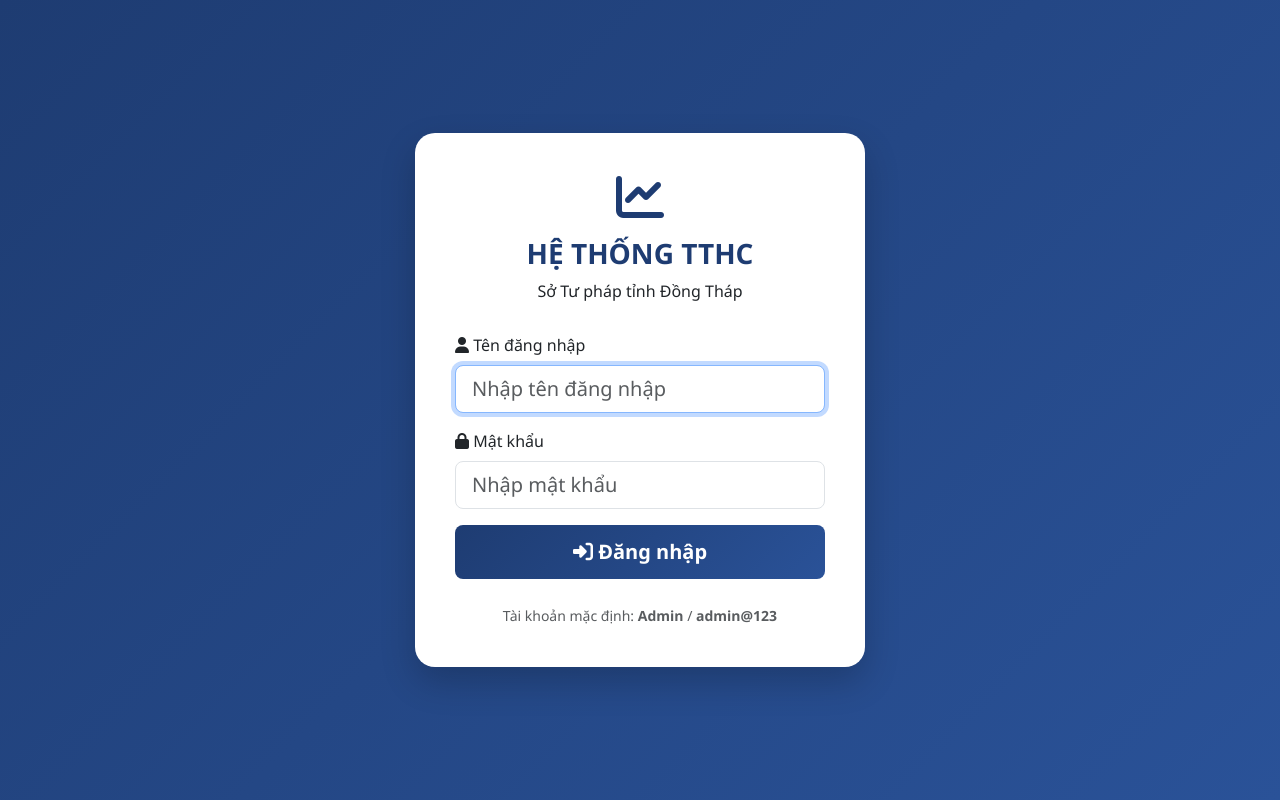
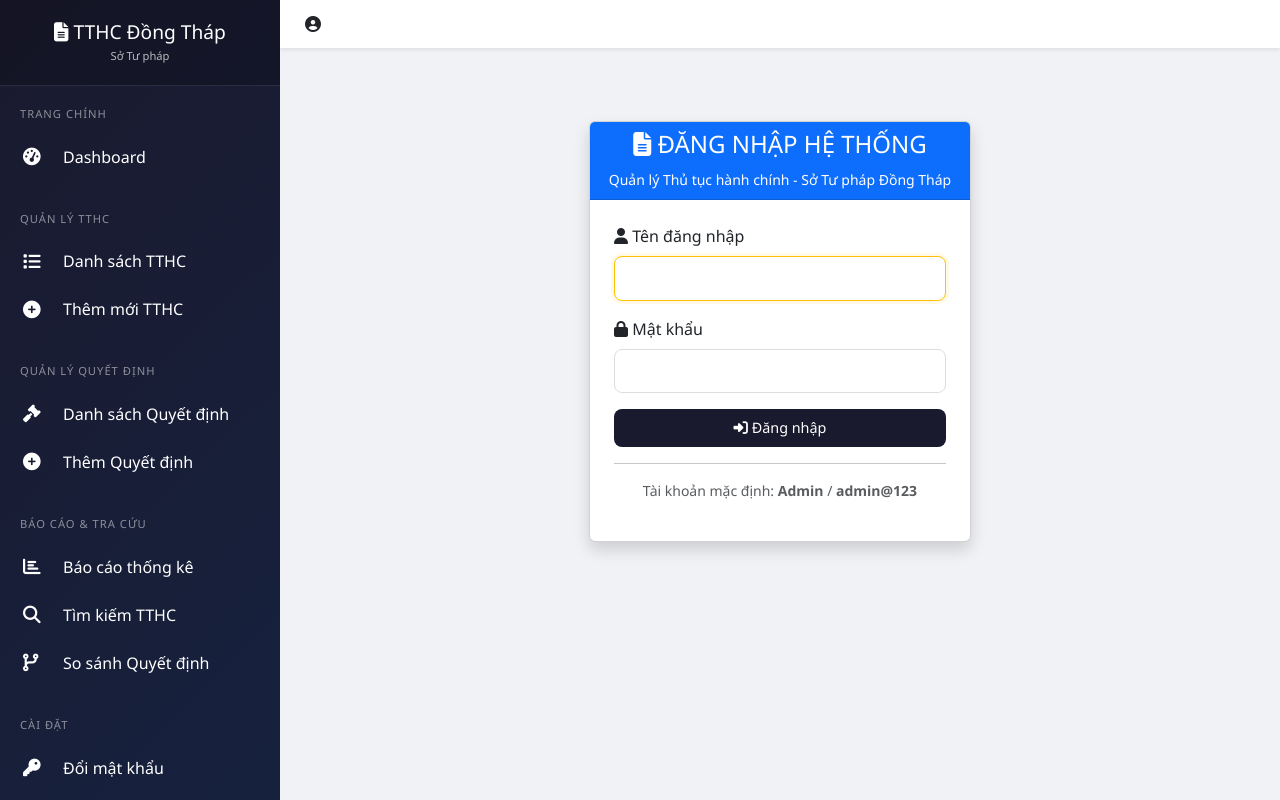
Before and after one commit to sotuphap-stpdt/quan-ly-tthc, a Flask app: page /login in a window 1280 px wide. Run offline with Flask 3, Linux system fonts and the light colour scheme.

Commit message:
Update login.html

```diff
--- a/templates/login.html
+++ b/templates/login.html
@@ -1,53 +1,38 @@
-<!DOCTYPE html>
-<html lang="vi">
-<head>
-    <meta charset="UTF-8">
-    <title>Đăng nhập - HỆ THỐNG TTHC SỞ TƯ PHÁP TỈNH ĐỒNG THÁP</title>
-    <link href="https://cdn.jsdelivr.net/npm/bootstrap@5.3.0/dist/css/bootstrap.min.css" rel="stylesheet">
-    <link rel="stylesheet" href="https://cdnjs.cloudflare.com/ajax/libs/font-awesome/6.4.0/css/all.min.css">
-    <style>
-        body { background: linear-gradient(135deg, #1e3c72 0%, #2a5298 100%); min-height: 100vh; display: flex; align-items: center; justify-content: center; font-family: 'Segoe UI', Tahoma, Geneva, Verdana, sans-serif; }
-        .login-card { background: white; border-radius: 20px; box-shadow: 0 15px 35px rgba(0,0,0,0.2); padding: 40px; width: 100%; max-width: 450px; }
-        .login-header { text-align: center; margin-bottom: 30px; }
-        .login-header h3 { color: #1e3c72; font-weight: bold; }
-        .btn-login { background: linear-gradient(135deg, #1e3c72 0%, #2a5298 100%); border: none; padding: 12px; font-weight: bold; }
-        .btn-login:hover { opacity: 0.9; }
-    </style>
-</head>
-<body>
-    <div class="login-card">
-        <div class="login-header">
-            <i class="fas fa-chart-line fa-3x" style="color: #1e3c72;"></i>
-            <h3 class="mt-3">HỆ THỐNG TTHC</h3>
-            <p>Sở Tư pháp tỉnh Đồng Tháp</p>
+{% extends "base.html" %}
+
+{% block title %}Đăng nhập - Quản lý TTHC{% endblock %}
+
+{% block content %}
+<div class="row justify-content-center mt-5">
+    <div class="col-md-5">
+        <div class="card shadow">
+            <div class="card-header bg-primary text-white text-center">
+                <h4><i class="fas fa-file-alt"></i> ĐĂNG NHẬP HỆ THỐNG</h4>
+                <small>Quản lý Thủ tục hành chính - Sở Tư pháp Đồng Tháp</small>
             </div>
-
+            <div class="card-body p-4">
                 {% if error %}
-        <div class="alert alert-danger alert-dismissible fade show" role="alert">
-            <i class="fas fa-exclamation-triangle"></i> {{ error }}
-            <button type="button" class="btn-close" data-bs-dismiss="alert"></button>
-        </div>
+                <div class="alert alert-danger">{{ error }}</div>
                 {% endif %}
-
                 <form method="POST">
                     <div class="mb-3">
                         <label class="form-label"><i class="fas fa-user"></i> Tên đăng nhập</label>
-                <input type="text" name="username" class="form-control form-control-lg" placeholder="Nhập tên đăng nhập" required autofocus>
+                        <input type="text" name="username" class="form-control" required autofocus>
                     </div>
                     <div class="mb-3">
                         <label class="form-label"><i class="fas fa-lock"></i> Mật khẩu</label>
-                <input type="password" name="password" class="form-control form-control-lg" placeholder="Nhập mật khẩu" required>
+                        <input type="password" name="password" class="form-control" required>
                     </div>
-            <button type="submit" class="btn btn-primary btn-login w-100 btn-lg">
+                    <button type="submit" class="btn btn-primary w-100">
                         <i class="fas fa-sign-in-alt"></i> Đăng nhập
                     </button>
                 </form>
-
-        <div class="text-center mt-4">
-            <small class="text-muted">Tài khoản mặc định: <strong>Admin</strong> / <strong>admin@123</strong></small>
+                <hr>
+                <div class="text-center text-muted small">
+                    <p>Tài khoản mặc định: <strong>Admin</strong> / <strong>admin@123</strong></p>
                 </div>
             </div>
-
-    <script src="https://cdn.jsdelivr.net/npm/bootstrap@5.3.0/dist/js/bootstrap.bundle.min.js"></script>
-</body>
-</html>
+        </div>
+    </div>
+</div>
+{% endblock %}
```
Lines whose indentation alone changed are shown as unchanged.
